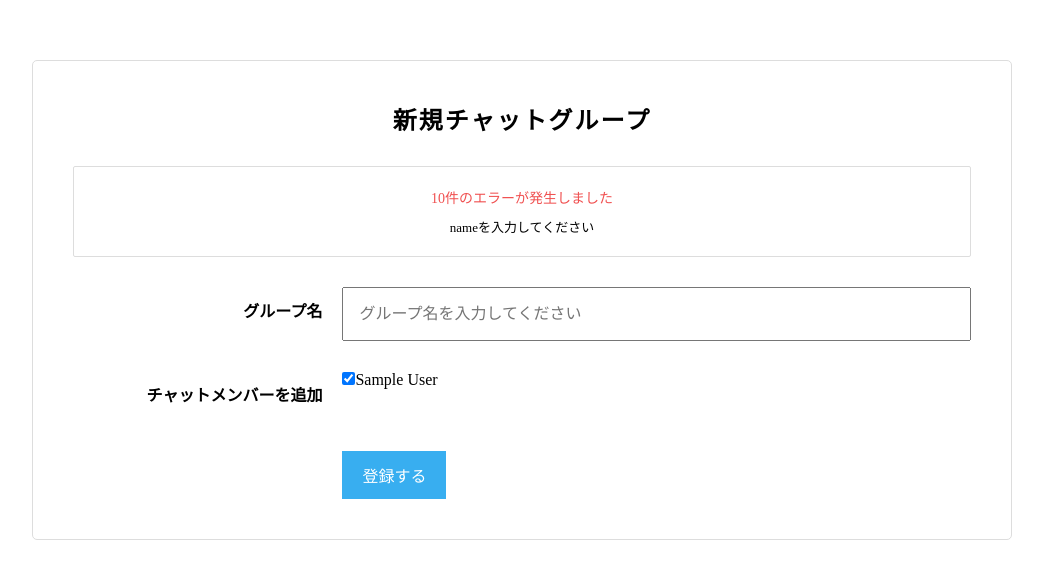
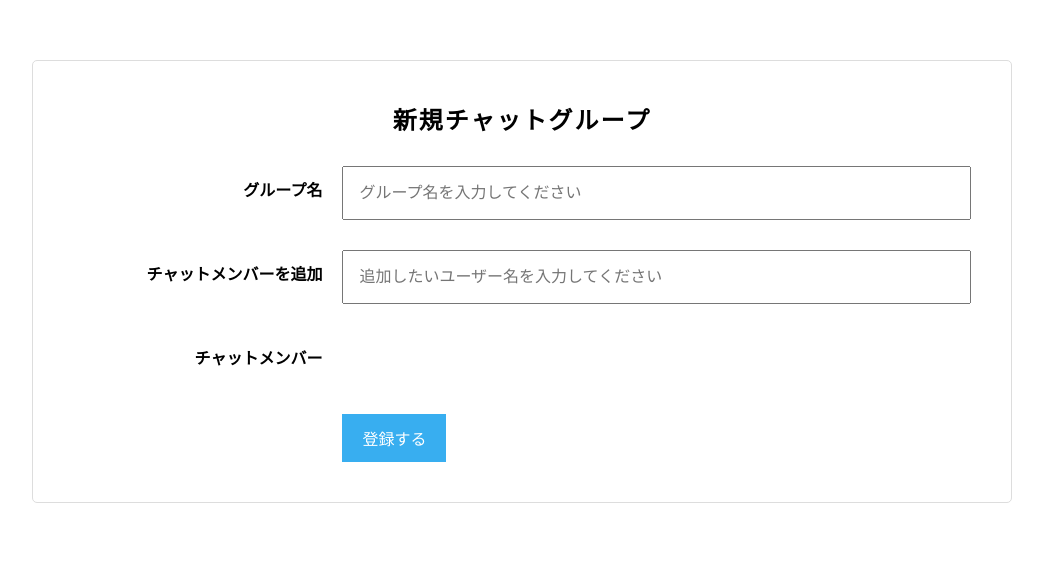
Before and after one commit to morizo04/chat-space, a Rails app: page /groups/new in a window 1280 px wide. Shown: the top 579 px of the page, without its empty margins (118-1161 px from the left). Run offline with Rails 7, Linux system fonts and the light colour scheme; the visitor is signed in with stand-in values (Sample User, id 1); style sheets or scripts are compiled from the project's sources; some libraries are stand-ins or nearby versions.

Commit message:
Inc_3
_form.html.haml
を書き換えた

```diff
--- a/app/views/groups/_form.html.haml
+++ b/app/views/groups/_form.html.haml
@@ -5,11 +5,6 @@
       %ul
         - group.errors.full_messages.each do |message|
           %li= message
-
-  .SettingGroupForm__errors
-    %h2 10件のエラーが発生しました
-    %ul
-      %li nameを入力してください
   .SettingGroupForm__field
     .SettingGroupForm__leftField
       = f.label :name, "グループ名", class: 'SettingGroupForm__label'
@@ -19,9 +14,14 @@
     .SettingGroupForm__leftField
       %label.SettingGroupForm__label チャットメンバーを追加
     .SettingGroupForm__rightField
-      / グループ作成機能の追加時はここにcollection_check_boxesの記述を入れてください
-      = f.collection_check_boxes :user_ids, User.all, :id, :name
-      / この部分はインクリメンタルサーチ（ユーザー追加の非同期化のときに使用します
+      .UserSearch
+        %input#UserSearch__field.SettingGroupForm__input{placeholder: "追加したいユーザー名を入力してください", type: "text"}/
+      #UserSearchResult
+  .SettingGroupForm__field
+    .SettingGroupForm__leftField
+      = f.label :name, value: "チャットメンバー", class: "SettingGroupForm__label"
+    .SettingGroupForm__rightField
+      .ChatMembers
   .SettingGroupForm__field
     .SettingGroupForm__leftField
     .SettingGroupForm__rightField
```
